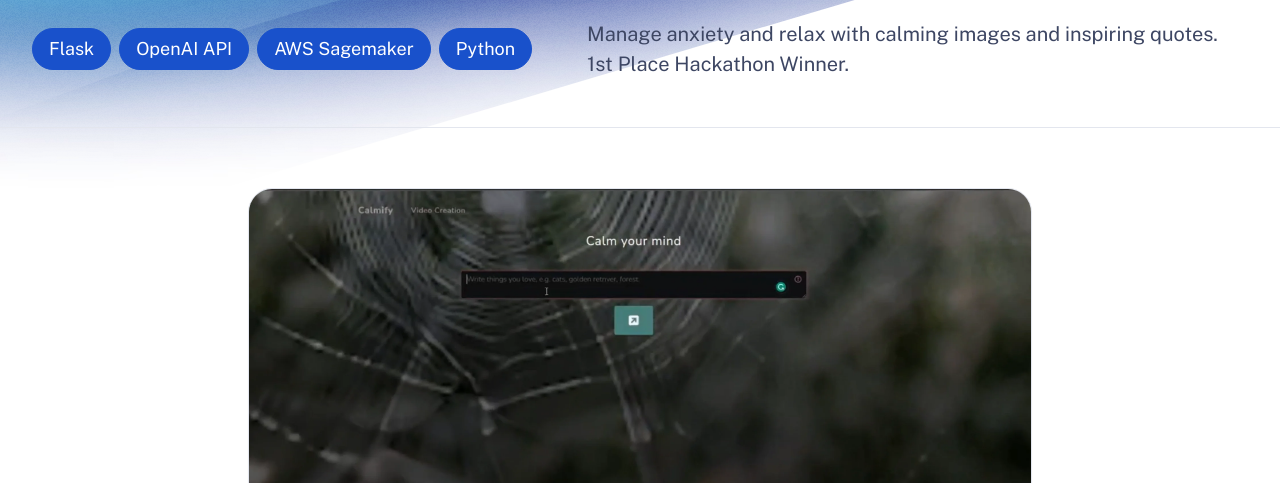
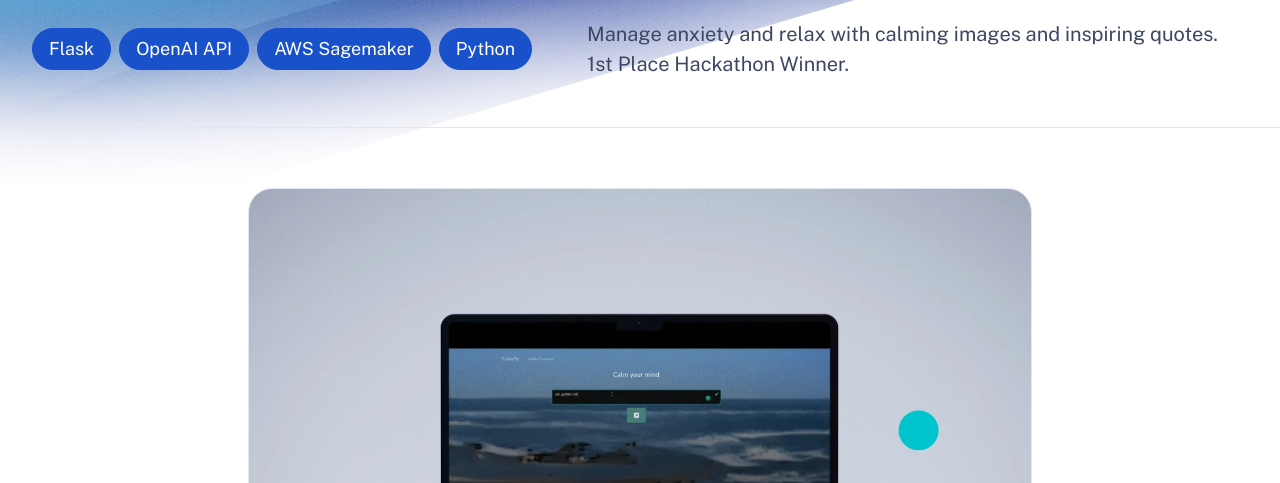
Before and after one commit to CSheppardCodes/.me, an Astro site: page /work/flutter-news in a window 1280 px wide. Shown: the part 317-800 px from the top of the page. Built offline with nearby package versions, Linux system fonts and the light colour scheme; Astro itself is replaced by a stand-in of ours.

Commit message:
add mockup for calmify

```diff
--- a/src/content/work/Flutter News.md
+++ b/src/content/work/Flutter News.md
@@ -1,7 +1,7 @@
 ---
 title: Calmify 📰
 publishDate: 2023-10-13
-img: /assets/WebUICalmify.webp
+img: /assets/imagemockup2.webp
 img_alt: Calmify web UI demo screenshot
 description: |
   Manage anxiety and relax with calming images and inspiring quotes. 1st Place Hackathon Winner.
```
Also changed, not shown: public/assets/imagemockup2.webp (added).
